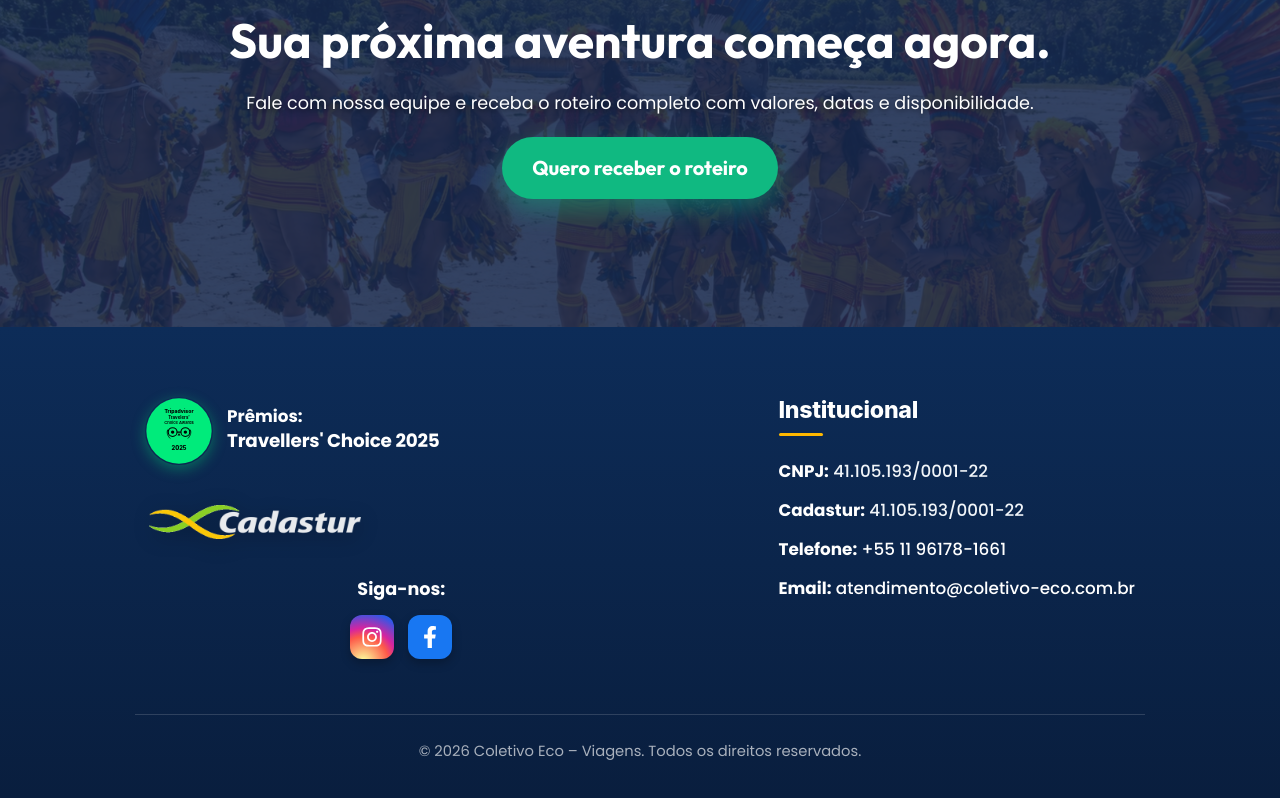
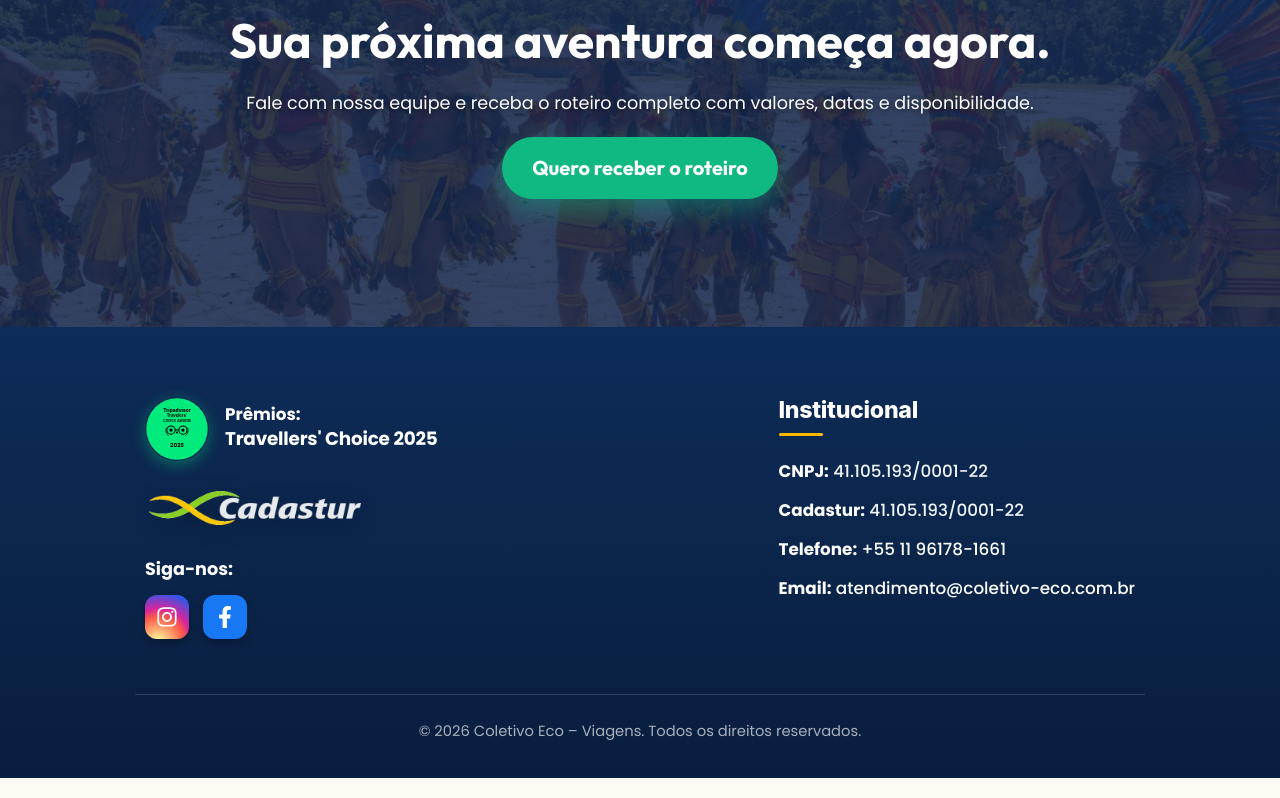
Before and after one commit to alvesvictor146/coletivo-eco, a React (Vite) app: page / in a window 1280 px wide. Shown: the part 8840-9638 px from the top of the page. Built offline with nearby package versions, Linux system fonts and the light colour scheme; no server answers; the database is empty.

Commit message:
style: alinhar premios, cadastur e redes sociais em coluna vertical

```diff
--- a/src/components/Footer.css
+++ b/src/components/Footer.css
@@ -69,33 +69,25 @@
   padding: 0 10px;
 }
 
-/* Left Column */
+/* Left Column - Vertical Column Alignment */
 .footer-left-col {
-  flex: 1.2;
+  flex: 1;
   display: flex;
   flex-direction: column;
-  align-items: center;
-  gap: 32px;
-}
-
-.footer-badges-row {
-  display: flex;
-  align-items: center;
-  justify-content: flex-start;
-  gap: 36px;
-  width: 100%;
-  flex-wrap: wrap;
+  align-items: flex-start;
+  text-align: left;
+  gap: 26px;
 }
 
 .award-badge-group {
   display: flex;
   align-items: center;
-  gap: 14px;
+  gap: 16px;
 }
 
 .tripadvisor-svg-badge {
-  width: 68px;
-  height: 68px;
+  width: 64px;
+  height: 64px;
   border-radius: 50%;
   box-shadow: 0 4px 14px rgba(0, 235, 123, 0.35);
   flex-shrink: 0;
@@ -143,9 +135,8 @@
 .footer-social-group {
   display: flex;
   flex-direction: column;
-  align-items: center;
+  align-items: flex-start;
   gap: 12px;
-  width: 100%;
 }
 
 .footer-social-label {
@@ -159,7 +150,6 @@
   display: flex;
   gap: 14px;
   align-items: center;
-  justify-content: center;
 }
 
 .social-btn {
--- a/src/components/Footer.jsx
+++ b/src/components/Footer.jsx
@@ -60,9 +60,8 @@ const Footer = () => {
       <footer className="footer-section">
         <div className="container footer-container">
           <div className="footer-main-content">
-            {/* Lado Esquerdo: Prêmios, Cadastur e Redes Sociais */}
+            {/* Lado Esquerdo: Prêmios, Cadastur e Redes Sociais alinhados em coluna */}
             <div className="footer-left-col">
-              <div className="footer-badges-row">
               <div className="award-badge-group">
                 <TripAdvisorAwardBadge />
                 <div className="award-text-content">
@@ -84,7 +83,6 @@ const Footer = () => {
                   className="footer-cadastur-logo-white"
                 />
               </a>
-              </div>
 
               <div className="footer-social-group">
                 <span className="footer-social-label">Siga-nos:</span>
```
Lines whose indentation alone changed are shown as unchanged.
